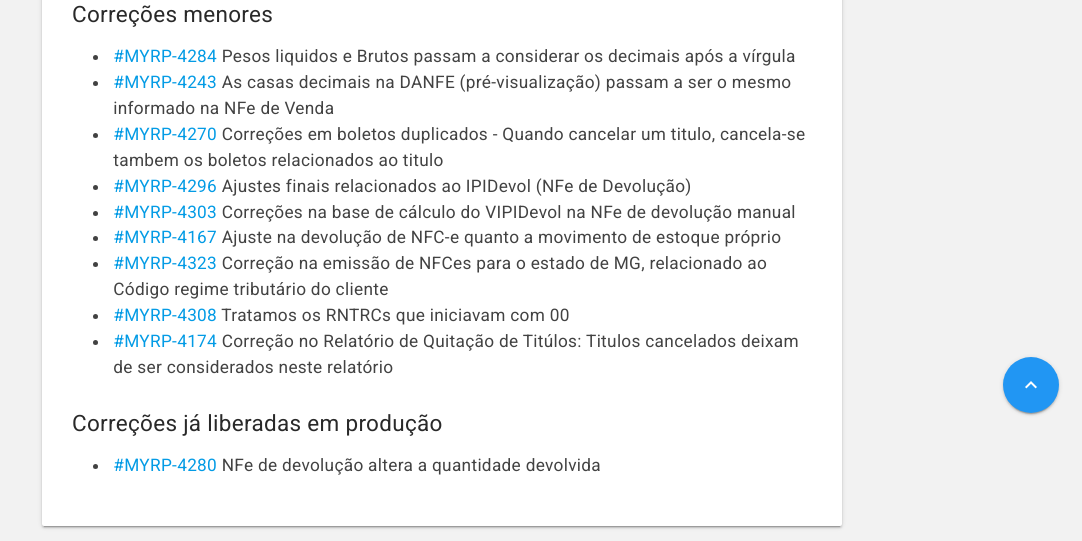
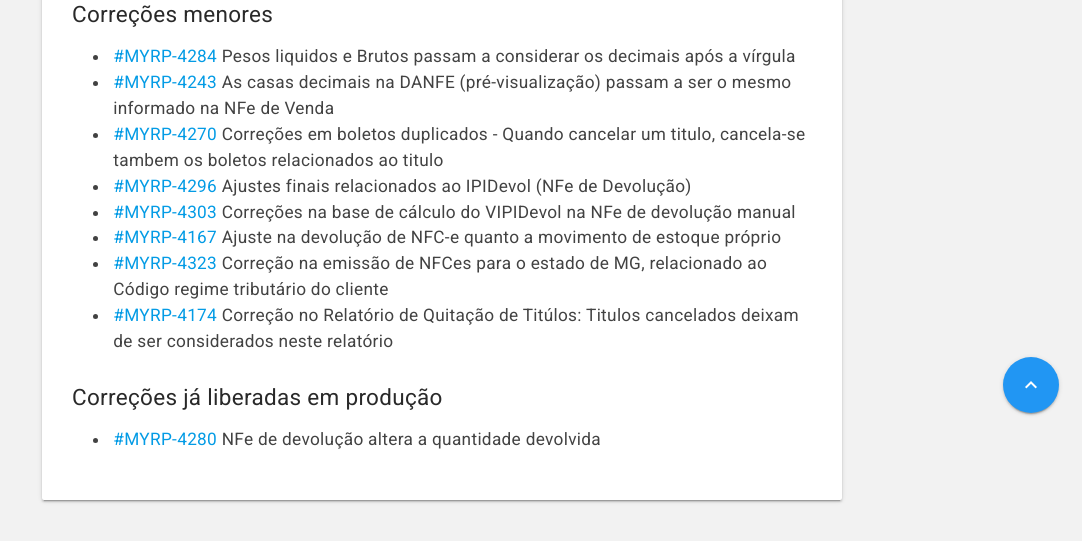
Before and after one commit to myrp-maicon/changelog-myrp, a Jekyll site: the page built from docs/myrp/19.06.01.md, in a window 1280 px wide. Shown: the part 464-1005 px from the top of the page, without its empty margins (198-1280 px from the left). Built offline with Jekyll 4.4.1, drawn with Linux system fonts in a browser that asks for light colours; nearby versions of some CDN libraries; our own code applies the rules of GitHub Pages for plain Markdown files; the repository's description, which GitHub fills in, is left out; after the commit the page ends 979 px from its top, so only the background shows below that.

Commit message:
AD:MYRP-4308
Remoção, pois não entrou nesta release

```diff
--- a/docs/myrp/19.06.01.md
+++ b/docs/myrp/19.06.01.md
@@ -15,7 +15,6 @@
 * [#MYRP-4303](https://devmyrp.atlassian.net/browse/MYRP-4303) Correções na base de cálculo do VIPIDevol na NFe de devolução manual
 * [#MYRP-4167](https://devmyrp.atlassian.net/browse/MYRP-4167) Ajuste na devolução de NFC-e quanto a movimento de estoque próprio
 * [#MYRP-4323](https://devmyrp.atlassian.net/browse/MYRP-4323) Correção na emissão de NFCes para o estado de MG, relacionado ao Código regime tributário do cliente
-* [#MYRP-4308](https://devmyrp.atlassian.net/browse/MYRP-4308) Tratamos os RNTRCs que iniciavam com 00
 * [#MYRP-4174](https://devmyrp.atlassian.net/browse/MYRP-4174) Correção no Relatório de Quitação de Titúlos: Titulos cancelados deixam de ser considerados neste relatório
 
 
```
